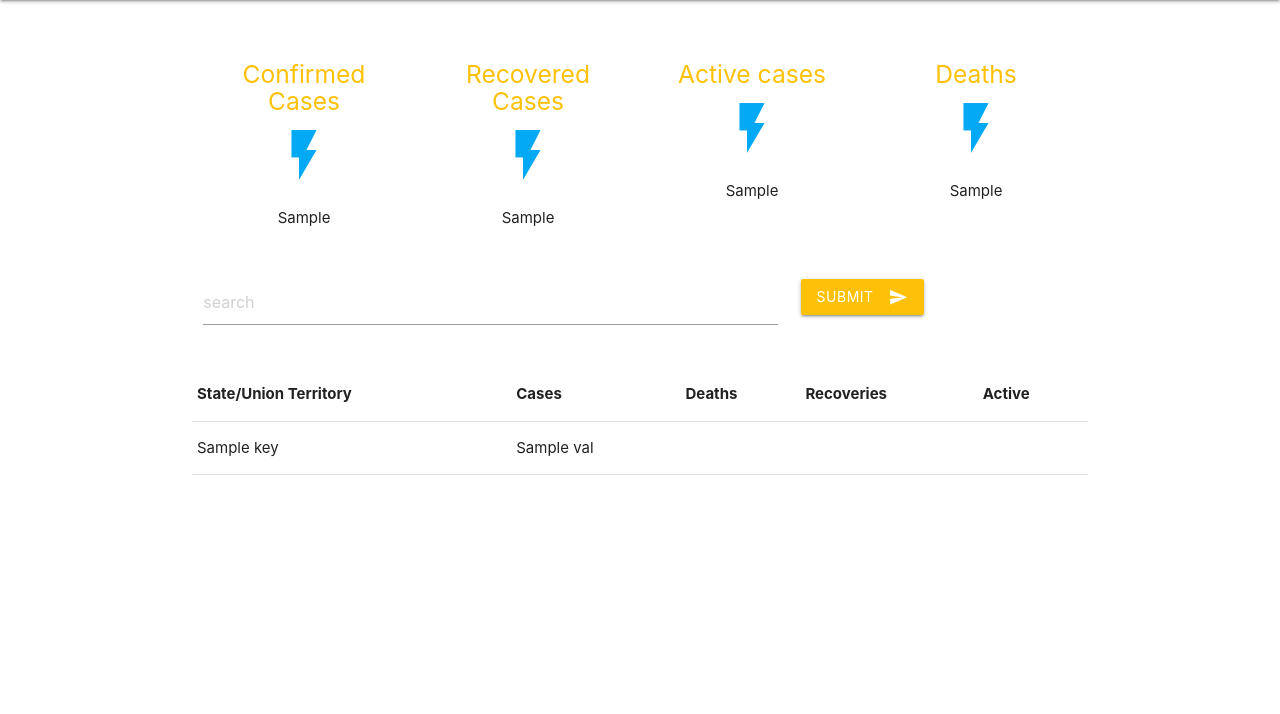
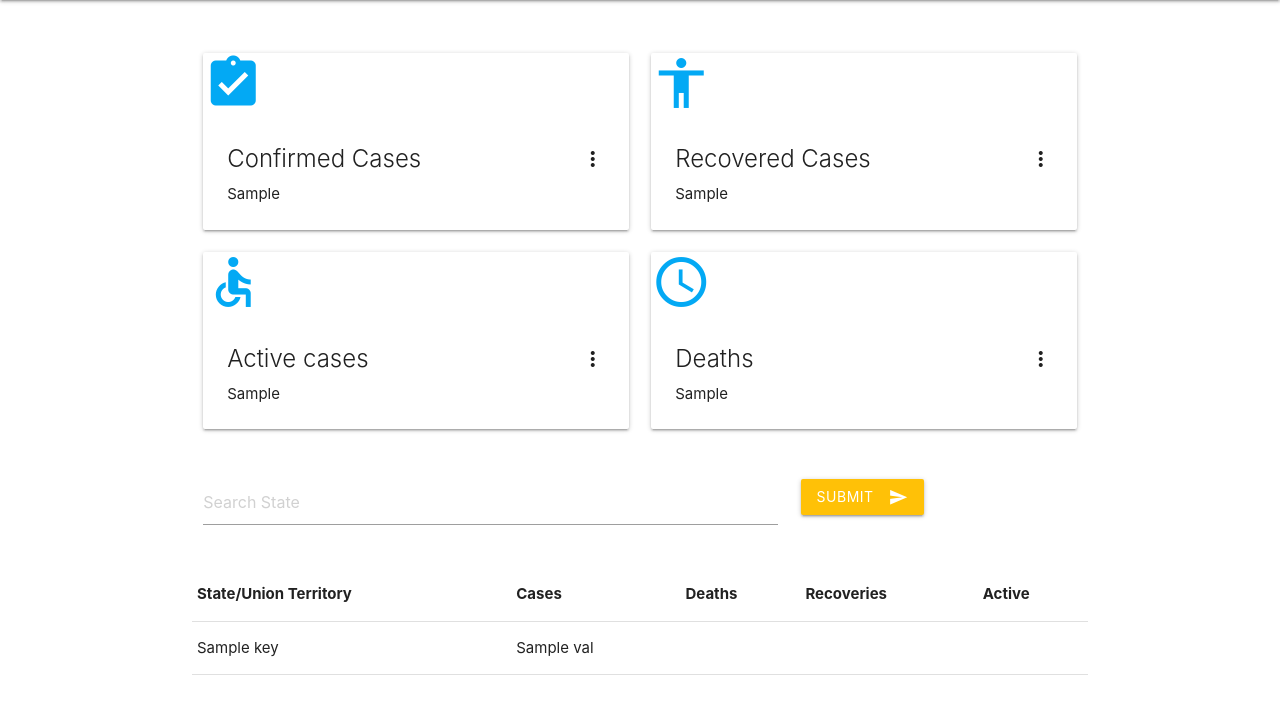
Before and after one commit to sangitamuleva/covid_india_web_scrapping, a Django app: template templates/main.html in a window 1280 px wide. Shown: the part 64-778 px from the top of the page. Run offline with Django 3.2, Linux system fonts and the light colour scheme; the template is opened without the code that fills it: most values are stand-ins (such as "Sample title", 1, 10 or a date in 2020).

Commit message:
template change

```diff
--- a/templates/main.html
+++ b/templates/main.html
@@ -19,11 +19,9 @@
 <nav class="grey darken-4">
 
     <div class="container">
-        <a href="/" class="brand-logo">COVID19 In India</a>
+        <a href="{%url 'home'%}" class="brand-logo">COVID19 In India</a>
 
-        <!--<ul id="nav-mobile" class="right">-->
-        <!--<li><a href="/">Home</a></li>-->
-        <!--</ul>-->
+
     </div>
 </nav>
 
@@ -31,51 +29,91 @@
 <br>
 <br>
 <div class="container">
+
+
+
     <div class="row">
-        <div class="col s3">
-            <div class="center ">
-                <h5 style="text-align:center;" class="amber-text ">Confirmed Cases </h5>
-                <i class="medium material-icons light-blue-text">flash_on</i>
+
+        <div class="col s6">
+
+            <div class="card">
+              <div class="card-image waves-effect waves-block waves-light">
+                <i class="medium material-icons light-blue-text">assignment_turned_in</i>
+              </div>
+              <div class="card-content">
+                <span class="card-title activator grey-text text-darken-4">Confirmed Cases<i class="material-icons right">more_vert</i></span>
+
                 <p>{{c}}</p>
-
+              </div>
+              <div class="card-reveal">
+                <span class="card-title grey-text text-darken-4">Confirmed Cases<i class="material-icons right">close</i></span>
+                <p>Coronavirus is not the name of a single virus. Coronaviruses are a family of respiratory viruses, named for the crown-like spikes on their surface and Total confirmed case are {{c}}</p>
+              </div>
             </div>
-
         </div>
 
-        <div class="col s3">
-            <div class="center ">
-                <h5 style="text-align:center;" class="amber-text ">Recovered Cases</h5>
-                <i class="medium material-icons light-blue-text">flash_on</i>
+         <div class="col s6">
+
+            <div class="card">
+              <div class="card-image waves-effect waves-block waves-light">
+                <i class="medium material-icons light-blue-text">accessibility</i>
+              </div>
+              <div class="card-content">
+                <span class="card-title activator grey-text text-darken-4">Recovered Cases<i class="material-icons right">more_vert</i></span>
+
                 <p>{{r}}</p>
-
+              </div>
+              <div class="card-reveal">
+                <span class="card-title grey-text text-darken-4">Recovered Cases<i class="material-icons right">close</i></span>
+                <p>Doctors are finding antibodies in ill and recovered patients, and that indicates the development of immunity and total recovered cases are{{r}}</p>
+              </div>
             </div>
-
         </div>
 
-        <div class="col s3">
-            <div class="center ">
-                <h5 style="text-align:center;" class="amber-text ">Active cases</h5>
-                <i class="medium material-icons light-blue-text">flash_on</i>
+         <div class="col s6">
+
+            <div class="card">
+              <div class="card-image waves-effect waves-block waves-light">
+                <i class="medium material-icons light-blue-text">accessible</i>
+              </div>
+              <div class="card-content">
+                <span class="card-title activator grey-text text-darken-4">Active cases<i class="material-icons right">more_vert</i></span>
+
                 <p>{{a}}</p>
+              </div>
+              <div class="card-reveal">
+                <span class="card-title grey-text text-darken-4">Active cases<i class="material-icons right">close</i></span>
+                <p>The disease can spread from person to person through small droplets from the nose or mouth when a person with COVID-19 coughs or exhales and total active case are {{a}}</p>
+              </div>
             </div>
+        </div>
 
+         <div class="col s6">
+
+            <div class="card">
+              <div class="card-image waves-effect waves-block waves-light">
+                <i class="medium material-icons light-blue-text">access_time</i>
+              </div>
+              <div class="card-content">
+                <span class="card-title activator grey-text text-darken-4">Deaths <i class="material-icons right">more_vert</i></span>
+
+                <p>{{d}}</p>
+              </div>
+              <div class="card-reveal">
+                <span class="card-title grey-text text-darken-4">Deaths <i class="material-icons right">close</i></span>
+                <p>India's coronavirus death toll overtakes that of China and Total death case are {{c}}</p>
+              </div>
+            </div>
         </div>
-        <div class="col s3">
-            <div class="center ">
-                <h5 style="text-align:center;" class="amber-text ">Deaths </h5>
-                <i class="medium material-icons light-blue-text">flash_on</i>
-                <p>{{d}}</p>
 
-            </div>
 
-        </div>
 
     </div>
 
     <div class="row">
 
             <div class="input-field col s8" >
-                <input type="text" name="search" placeholder="search" id="input_text">
+                <input type="text" name="search" placeholder="Search State" id="input_text">
 
             </div>
             <div class="input-field col s3">
```
